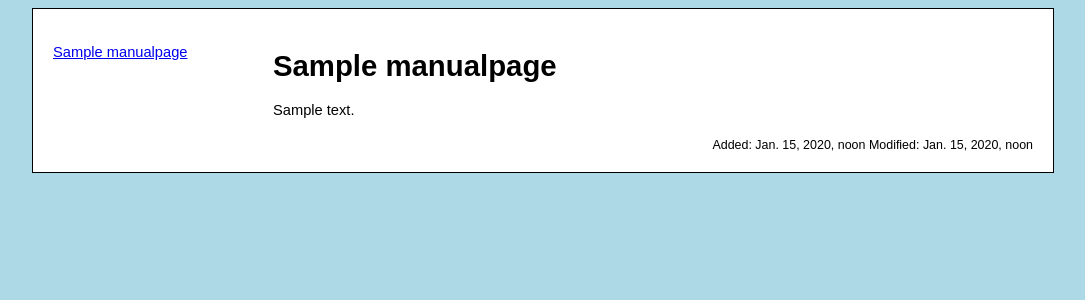
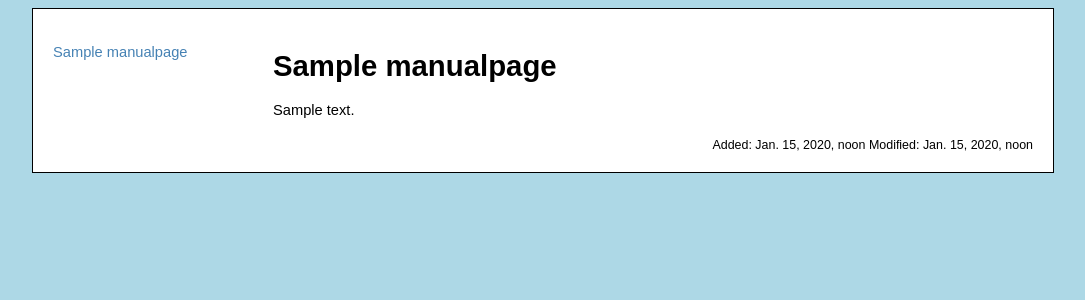
Before and after one commit to pettis/cbonlinemanual, a Django app: a page that uses manual/templates/view_page.html in a window 1280 px wide. Shown: the top 300 px of the page, without its empty margins (97-1182 px from the left). Run offline with Django 3.2, Linux system fonts and the light colour scheme; tables that the repository leaves empty hold one stand-in row (values such as "Sample post").

Commit message:
navigation color main wrap overflow fix

```diff
--- a/manual/static/manual/style.css
+++ b/manual/static/manual/style.css
@@ -2,6 +2,10 @@ body {
     font-size:11pt;
     font-family:arial, verdana, tahoma, sans-serif;
     background:lightblue;
+}
+
+a {
+    color:steelblue;
 }
 
 #wrap {
@@ -27,6 +31,10 @@ body {
     text-align: right;
 }
 
+#navigation a {
+    text-decoration:none;
+}
+
 #navigation ul {
     margin-left:0;
     padding:0;
--- a/manual/templates/view_page.html
+++ b/manual/templates/view_page.html
@@ -19,6 +19,7 @@
             <span id="pagemodified">Modified: {{ page.modified }}</span>
         </div>
     </div>
+    <div style="clear:both;"></div>
 </div>
 </body>
 </html>
```
